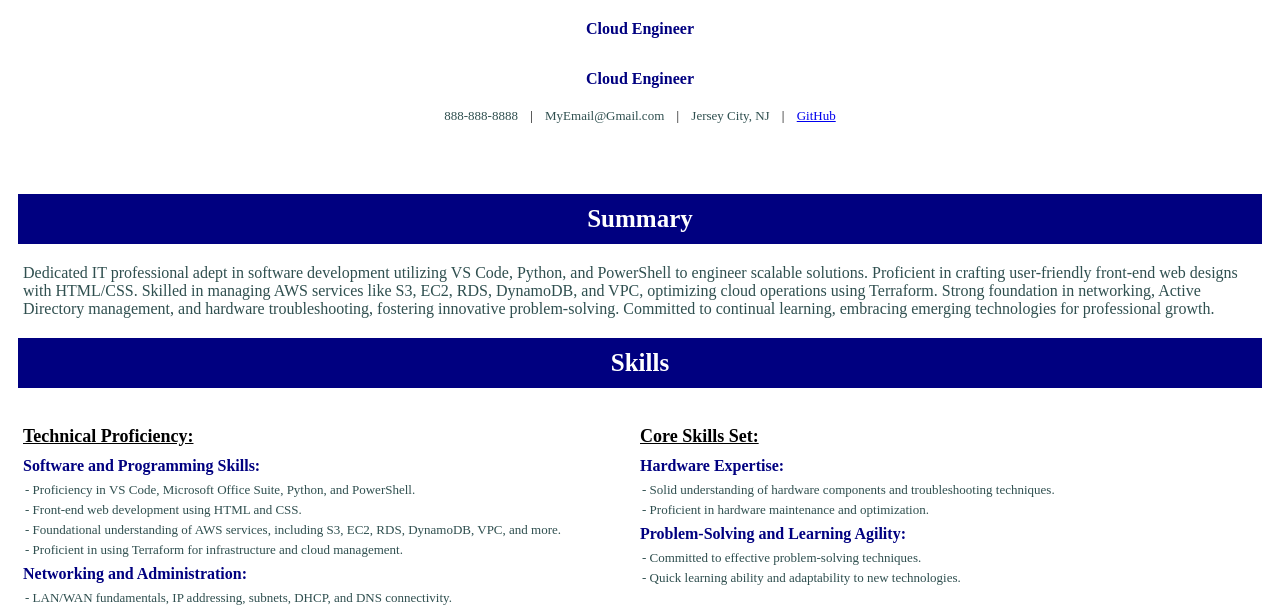
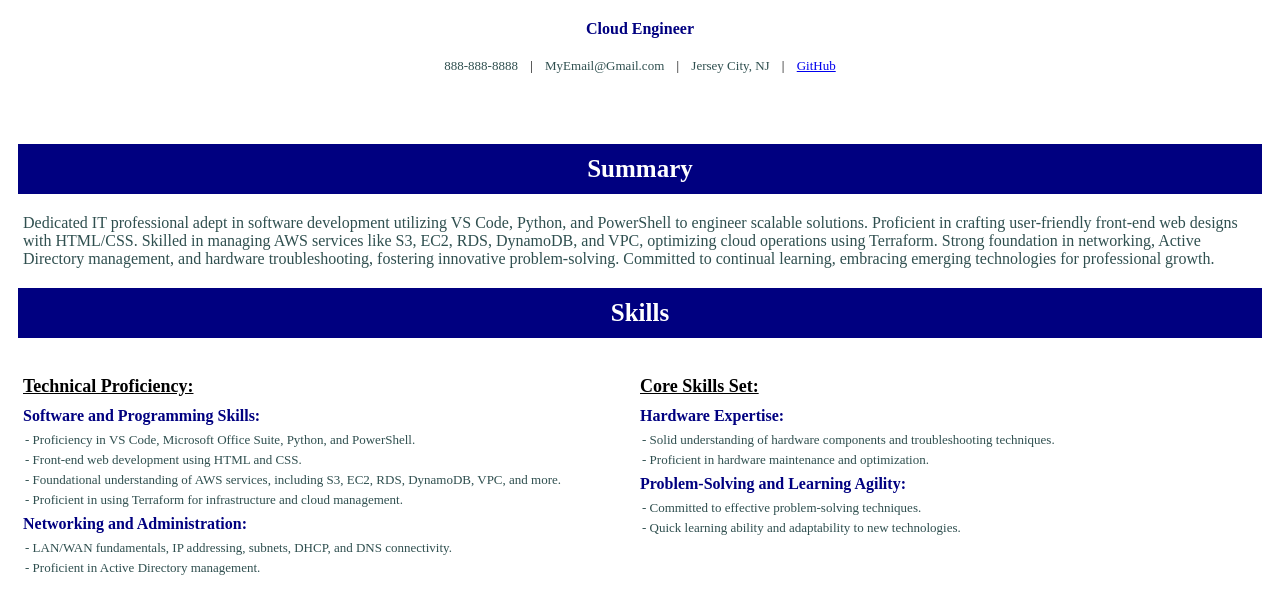
Before and after one commit to TechMindQ/Resume-CP, a plain HTML site: page index.html in a window 1280 px wide. Shown: the part 199-804 px from the top of the page. Drawn offline with Linux system fonts and the light colour scheme.

```diff
--- a/index.html
+++ b/index.html
@@ -9,7 +9,6 @@
 <body>
         <h1>TechMind Q</h1>
 	<h4 class="cloude">Cloud Engineer</h4>
-        <h4 class="cloude">Cloud Engineer</h4>
         <ul class="contact">
             <li>888-888-8888</li>
             <li class="separator">|</li>
```
